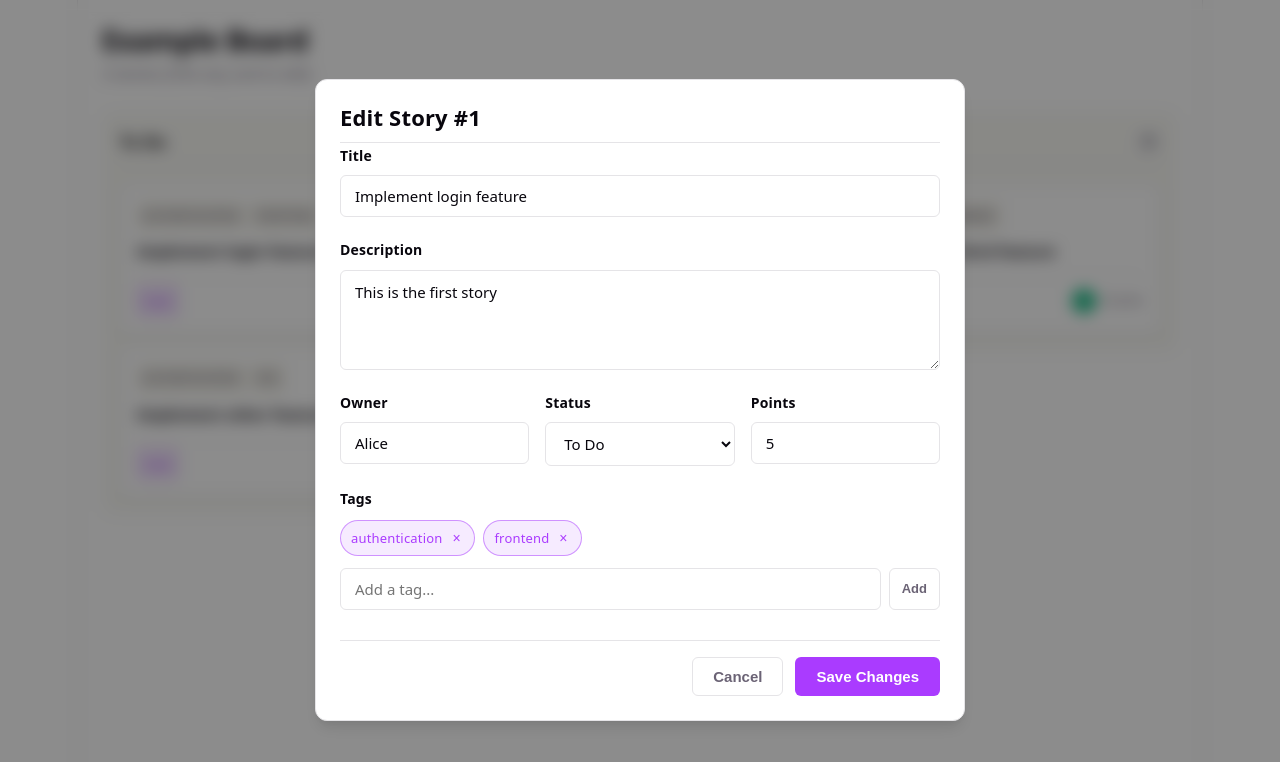
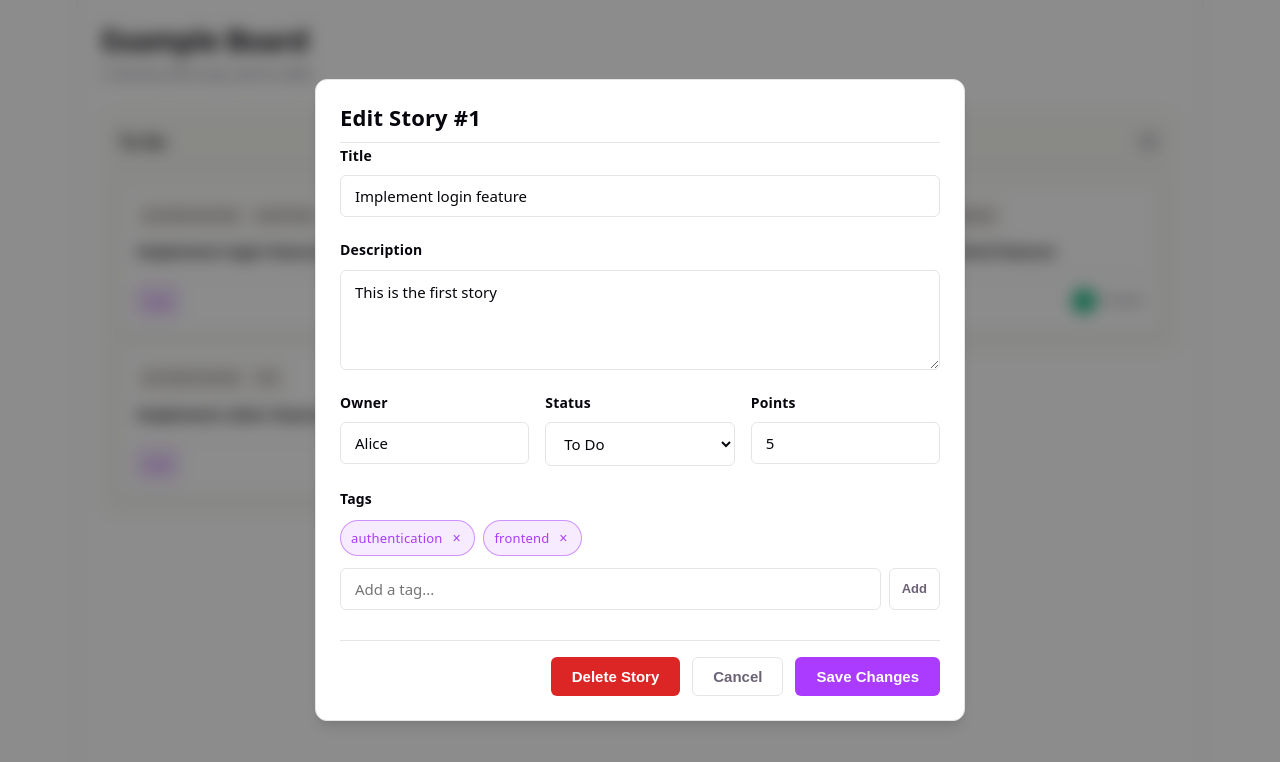
Before and after one commit to robert-morin/kanban-multiverse, a React (Vite) app in the folder frontend/react/: page / in a window 1280 px wide. Both pictures are taken after a click on the element 274 px from the left and 259 px from the top of the page. Shown: the top 762 px of the page. Built offline with nearby package versions, Linux system fonts and the light colour scheme.

Commit message:
Deletion

```diff
--- a/frontend/react/src/ui/components/BoardElem.tsx
+++ b/frontend/react/src/ui/components/BoardElem.tsx
@@ -11,7 +11,7 @@ type BoardProps = {
 }
 
 const BoardElem = ({ isLoading, error }: BoardProps) => {
-    const [stories, board, moveStory, updateStory] = useTestHook();
+    const [stories, board, moveStory, updateStory, deleteStory] = useTestHook();
     const [selectedStoryId, setSelectedStoryId] = useState<number | null>(null);
 
     const selectedStory = stories.find(s => s.id === selectedStoryId);
@@ -49,6 +49,10 @@ const BoardElem = ({ isLoading, error }: BoardProps) => {
                                 updateStory(updated);
                                 setSelectedStoryId(null);
                             }}
+                            onDelete={(storyId: number) => {
+                                deleteStory(storyId);
+                                setSelectedStoryId(null);
+                            }}
                             onCancel={() => setSelectedStoryId(null)}
                         />
                     </div>
--- a/frontend/react/src/ui/components/StoryDetailsElem.tsx
+++ b/frontend/react/src/ui/components/StoryDetailsElem.tsx
@@ -5,10 +5,11 @@ import '../css/StoryDetails.css';
 type StoryDetailsElemProps = {
     story: Story;
     onSave?: (updatedStory: Story) => void;
+    onDelete?: (storyId: number) => void;
     onCancel?: () => void;
 }
 
-export function StoryDetailsElem({ story, onSave, onCancel }: StoryDetailsElemProps) {
+export function StoryDetailsElem({ story, onSave, onDelete, onCancel }: StoryDetailsElemProps) {
     const [title, setTitle] = useState(story.title);
     const [description, setDescription] = useState(story.description);
     const [owner, setOwner] = useState(story.owner);
@@ -77,6 +78,13 @@ export function StoryDetailsElem({ story, onSave, onCancel }: StoryDetailsElemPr
                 lastStatusUpdateDate: status !== story.status ? new Date() : story.lastStatusUpdateDate
             };
             onSave(updatedStory);
+        }
+    };
+
+    const handleDelete = () => {
+        const confirmed = window.confirm(`Delete story "${title.trim() || story.title}"?`);
+        if (confirmed && onDelete) {
+            onDelete(story.id);
         }
     };
 
@@ -188,6 +196,11 @@ export function StoryDetailsElem({ story, onSave, onCancel }: StoryDetailsElemPr
 
                 {/* Form Actions */}
                 <div className="form-actions">
+                    {onDelete && (
+                        <button type="button" className="btn-danger" onClick={handleDelete}>
+                            Delete Story
+                        </button>
+                    )}
                     {onCancel && (
                         <button type="button" className="btn-secondary" onClick={onCancel}>
                             Cancel
--- a/frontend/react/src/ui/css/StoryDetails.css
+++ b/frontend/react/src/ui/css/StoryDetails.css
@@ -211,6 +211,23 @@
     background-color: var(--social-bg);
 }
 
+.btn-danger {
+    padding: 10px 20px;
+    font-size: 15px;
+    font-weight: 600;
+    border-radius: 6px;
+    cursor: pointer;
+    transition: all 0.2s cubic-bezier(0.4, 0, 0.2, 1);
+    background-color: #dc2626;
+    color: #fff;
+    border: 1px solid transparent;
+}
+
+.btn-danger:hover {
+    transform: translateY(-1px);
+    filter: brightness(1.08);
+}
+
 .btn-primary:disabled {
     opacity: 0.6;
     cursor: not-allowed;
--- a/frontend/react/src/ui/hooks/UseTestHook.tsx
+++ b/frontend/react/src/ui/hooks/UseTestHook.tsx
@@ -91,5 +91,11 @@ export function useTestHook() {
         setBoard(_ => createBoard(boardDefinition, updatedStories));
     }
 
-    return [stories, board, moveStory, updateStory] as const;
+    function deleteStory(storyId: number) {
+        const updatedStories = stories.filter(story => story.id !== storyId);
+        setStories(_ => updatedStories);
+        setBoard(_ => createBoard(boardDefinition, updatedStories));
+    }
+
+    return [stories, board, moveStory, updateStory, deleteStory] as const;
 }
```
Also changed, not shown: 1 other file (tests, documents, lock files or other folders).
